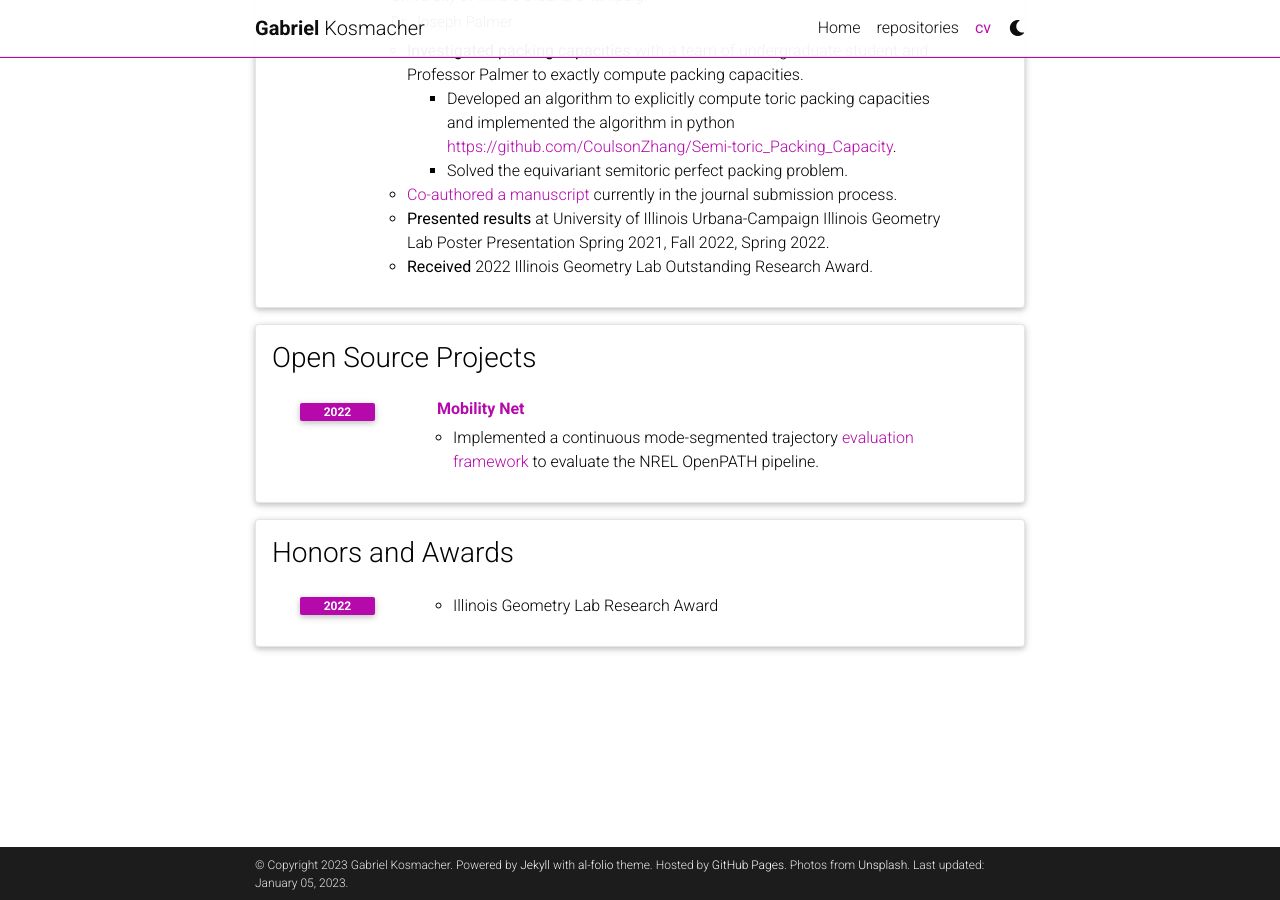
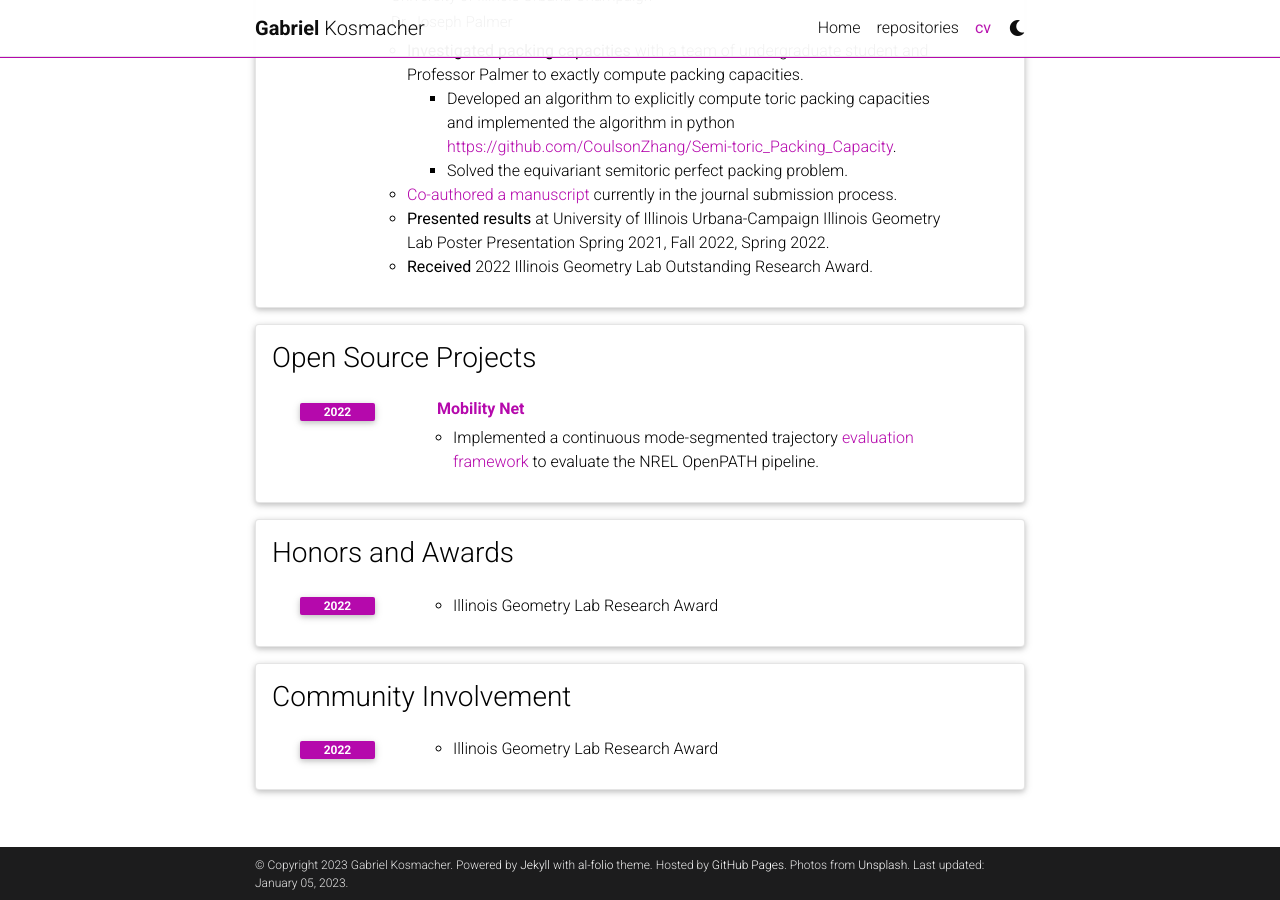
Before and after one commit to kennykos/kennykos.github.io, a Jekyll site: the page built from _pages/cv.md, in a window 1280 px wide and 900 px high, scrolled down 1515 px. Built offline with Jekyll 4.4.1, drawn with Linux system fonts in a browser that asks for light colours; comment, search, counter and statistics services are not loaded; a style sheet for code colours, icons or effects is not loaded.

```diff
--- a/_config.yml
+++ b/_config.yml
@@ -41,7 +41,7 @@
 # will use title and url fields
 # Take a look to https://github.com/jekyll/jekyll-feed for more customization
 
-rss_icon: true
+rss_icon: false
 
 # -----------------------------------------------------------------------------
 # Layout
@@ -335,7 +335,7 @@
 enable_tooltips:            false  # enables automatic tooltip links generated
                                    # for each section titles on pages and posts
 enable_darkmode:            true   # enables switching between light/dark modes
-enable_navbar_social:       false  # enables displaying social links in the
+enable_navbar_social:       true   # enables displaying social links in the
                                    # navbar on the about page
 enable_project_categories:  true   # enables categorization of projects into
                                    # multiple categories
--- a/_data/cv.yml
+++ b/_data/cv.yml
@@ -70,6 +70,14 @@
       items:
         - Illinois Geometry Lab Research Award
 
+- title: Community Involvement
+  type: time_table
+  contents:
+    - year: 2022
+      items:
+        - Illinois Geometry Lab Research Award
+
+
 # - title: Academic Interests
 #   type: nested_list
 #   contents:
```
Also changed, not shown: _pages/about.md (+1 -1 lines), 2 other files.
